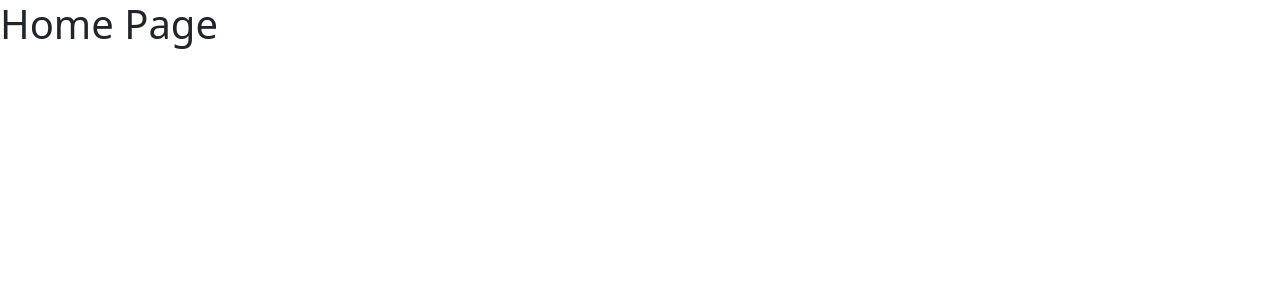
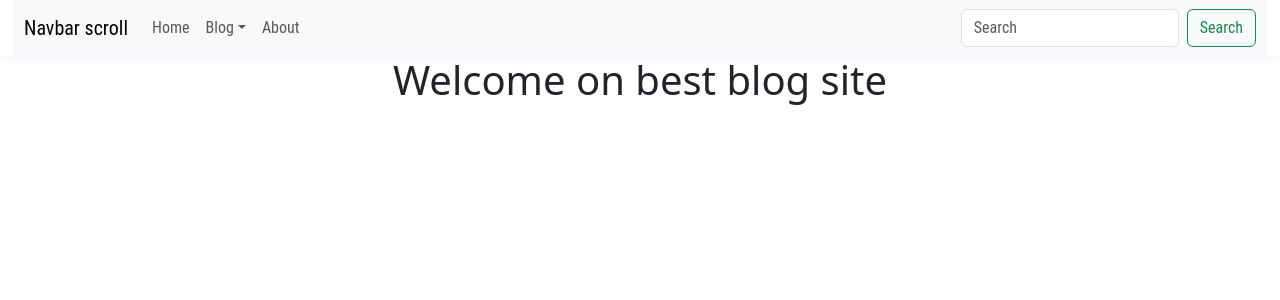
Before and after one commit to Shaid1998/Personal-Blog-SIte-with-React-and-Laravel, a React (Create React App) app: page / in a window 1280 px wide. Shown: the top 300 px of the page. Built offline with nearby package versions, Linux system fonts and the light colour scheme; a web font is replaced by a local one.

Commit message:
Navbar Add and design

```diff
--- a/src/Assets/Css/Custom.css
+++ b/src/Assets/Css/Custom.css
@@ -1,4 +1,5 @@
 @import url('https://fonts.googleapis.com/css2?family=Montserrat+Subrayada:wght@400;700&family=Montserrat:ital,wght@0,100;0,200;0,300;0,400;0,500;0,600;0,700;0,800;0,900;1,100;1,200;1,300;1,400;1,500;1,600;1,700;1,800;1,900&family=Raleway:ital,wght@0,100;0,200;0,300;0,400;0,500;0,600;0,700;0,800;0,900;1,100;1,200;1,300;1,400;1,500;1,600;1,700;1,800;1,900&family=Roboto:ital,wght@0,100;0,300;0,400;0,500;0,700;0,900;1,100;1,300;1,400;1,500;1,700;1,900&display=swap');
+@import 'NavCss.css';
 
 body{
     background-color: #ffffff;
--- /dev/null
+++ b/src/Assets/Css/NavCss.css
@@ -0,0 +1,10 @@
+.NavContent{
+    font-size: 16px;
+    font-family: 'Roboto Condensed', sans-serif;
+    font-weight: 400;
+    background-color: #ffffff !important;
+    box-shadow: 0 0 8px 0 rgba(57, 78, 234, 0.1)
+}
+.NavItem{
+    position: fixed right;
+}
--- a/src/Component/Home/HomeTop.jsx
+++ b/src/Component/Home/HomeTop.jsx
@@ -1,10 +1,17 @@
 import React, { Component, Fragment } from 'react'
+import { Col, Container, Row } from 'react-bootstrap'
 
 class HomeTop extends Component {
     render() {
       return (
         <Fragment>
-        <h1>Home Page</h1>
+          <Container>
+            <Row>
+              <Col>
+                <div class="text-center"><h1>Welcome on best blog site</h1></div>
+              </Col>
+            </Row>
+          </Container>
         </Fragment>
       )
     }
--- /dev/null
+++ b/src/Component/Home/NavBar.jsx
@@ -0,0 +1,36 @@
+import React, { Component, Fragment } from 'react'
+import { Button, Col, Container, Form, Nav, NavDropdown, NavLink, Navbar, Row } from 'react-bootstrap'
+import { Link } from 'react-router-dom'
+
+class NavBar extends Component {
+  render() {
+    return (
+      <Fragment>
+        <Container className='NavContent' fluid={true}>
+            <Navbar expand="lg" className="bg-body-tertiary">
+                <Container fluid>
+                    <Navbar.Brand href="#">Navbar scroll</Navbar.Brand>
+                        <Navbar.Toggle aria-controls="navbarScroll" />
+                        <Navbar.Collapse id="navbarScroll">
+                            <Nav className="me-auto my-2 my-lg-0" style={{ maxHeight: '100px' }} navbarScroll>
+                                <Nav.Link href="#action1">Home</Nav.Link>
+                                <NavDropdown title="Blog">
+                                    <NavDropdown.Item href="#action3">Popular</NavDropdown.Item>
+                                    <NavDropdown.Item href="#action4">Tranding</NavDropdown.Item>
+                                </NavDropdown>
+                                <Nav.Link href="#action1">About</Nav.Link>
+                            </Nav>
+                            <Form className="d-flex">
+                                <Form.Control type="search" placeholder="Search" className="me-2" aria-label="Search"/>
+                                <Button variant="outline-success">Search</Button>
+                            </Form>
+                        </Navbar.Collapse>
+                    </Container>
+                </Navbar>
+            </Container>
+      </Fragment>
+    )
+  }
+}
+
+export default NavBar
--- a/src/Pages/HomePage.jsx
+++ b/src/Pages/HomePage.jsx
@@ -1,10 +1,12 @@
 import React, { Component, Fragment } from 'react'
 import HomeTop from '../Component/Home/HomeTop'
+import NavBar from '../Component/Home/NavBar'
 
 class HomePage extends Component {
     render() {
         return (
             <Fragment>
+                <NavBar />
                 <HomeTop />
             </Fragment>
         )
```
Lines whose indentation alone changed are shown as unchanged.
